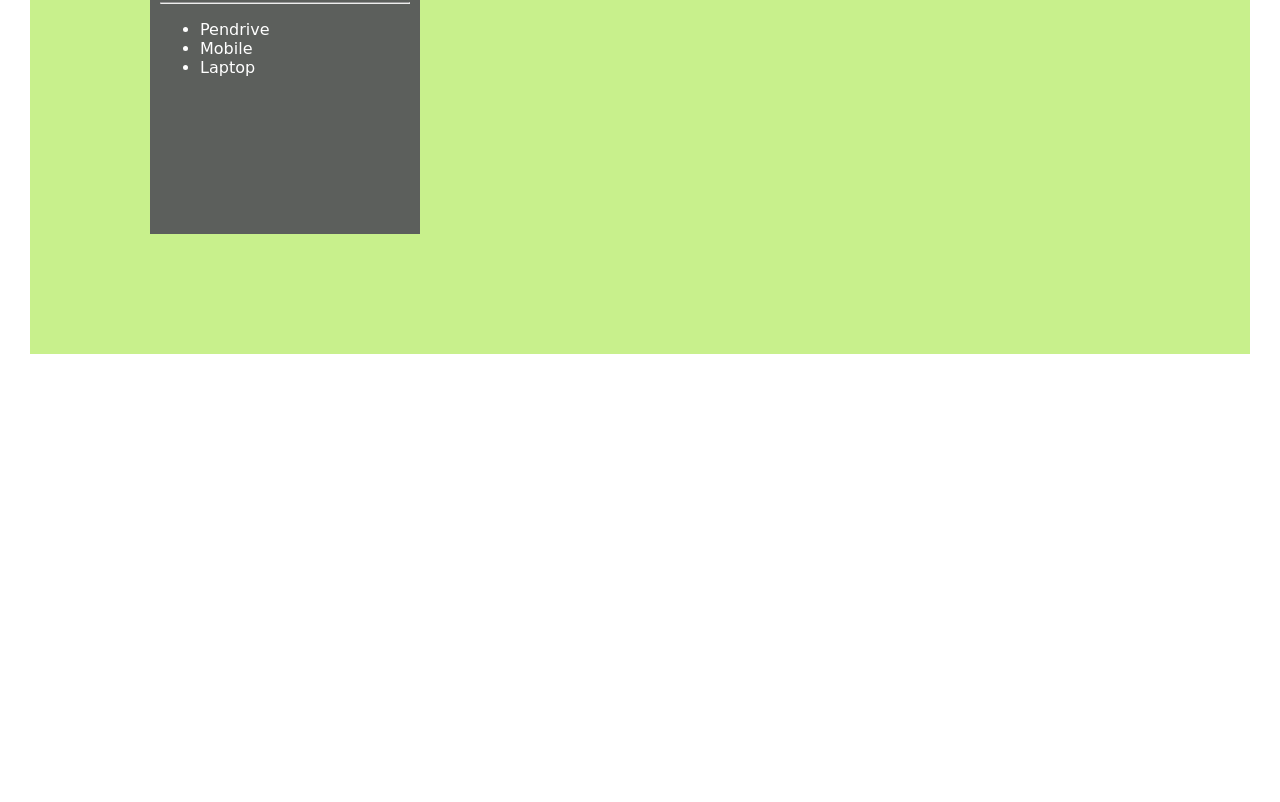
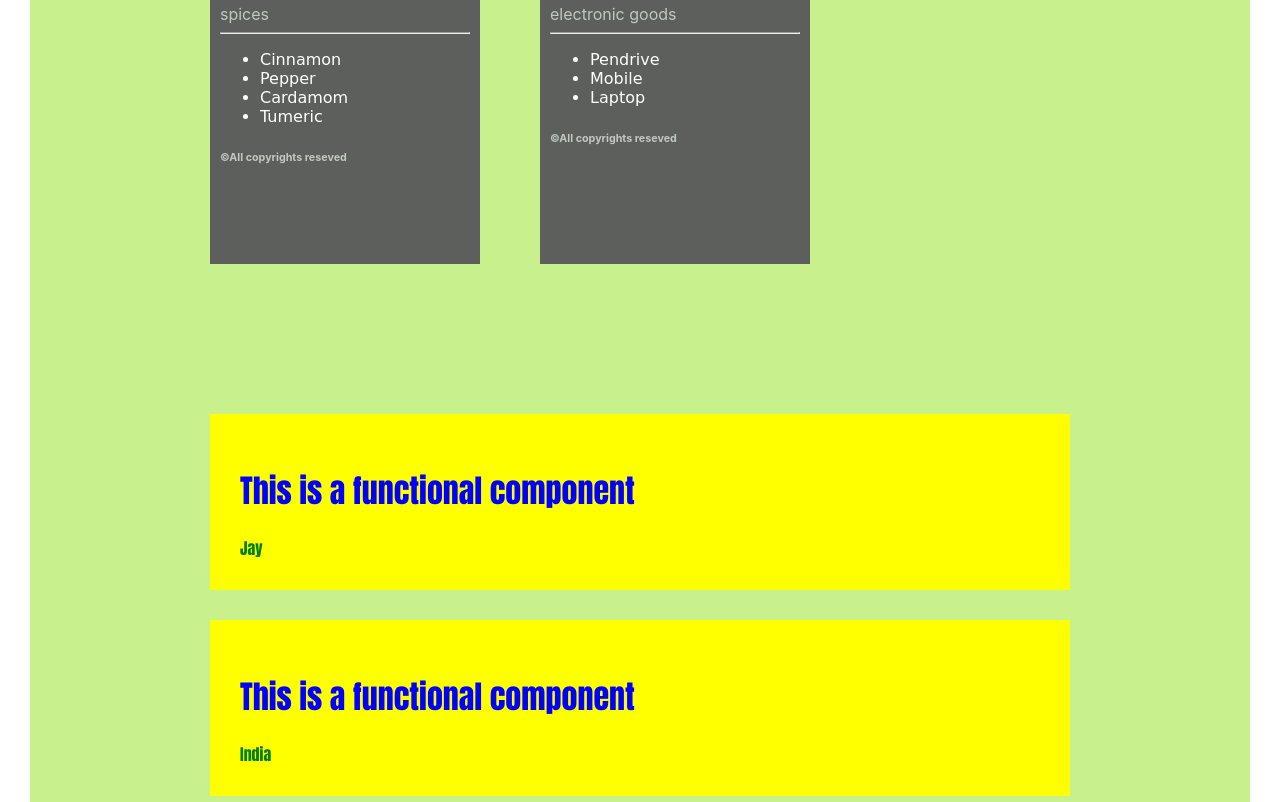
Before and after one commit to vinodh1988/react-js-techwave, a React (Create React App) app: page / in a window 1280 px wide. Shown: the part 718-1520 px from the top of the page. Before the commit the page ends 1102 px from the top, so only its background shows below. Built offline with nearby package versions, Linux system fonts and the light colour scheme.

Commit message:
functional-component

```diff
--- a/src/App.js
+++ b/src/App.js
@@ -2,6 +2,7 @@
 import './App.css';
 import React,{createRef} from 'react';
 import Box from './Components/Box'
+import { Func, Func2 } from './Components/Func';
 
 class App extends React.Component
 {
@@ -25,14 +26,19 @@ class App extends React.Component
 
      addItem(){
        let temp= this.item.current.value;
+       console.log(temp ,'printed')
+       if(temp==="")
+         alert("please fill something")
+        else{
        let type=Number(this.type.current.value);
        console.log(temp,type)
        this.state.items[type].push(temp);
        console.log(this.state.items);
        this.setState(this.state);
+        }
      }
      render(){
-
+          let mystyle={overflow:"hidden"}
          return(
            <div>
               <h1>React First Component is running</h1>
@@ -46,11 +52,18 @@ class App extends React.Component
                 </select>
                 <button onClick={this.addItem}>add Item</button>
               </div>
+              <div style={mystyle}>
               {
               this.state.titles.map(
-                (x,index)=><Box key={x} title={x} items={this.state.items[index]}></Box>
+                (x,index)=>
+                <Box key={x} title={x} items={this.state.items[index]}><h6>&copy;All copyrights reseved</h6></Box>
               )
               }
+              </div>
+              <div style={mystyle}>
+              <Func name="Jay"></Func>
+              <Func2 name="India"></Func2>
+              </div>
            </div>
          )
      }
--- a/src/Components/Box.js
+++ b/src/Components/Box.js
@@ -12,6 +12,7 @@ class Box extends React.Component{
             <ul>
                 {this.props.items.map(x=><li key={x} style={temp}>{x}</li>)}
             </ul>
+            {this.props.children}
         </div>
         );
     }
--- /dev/null
+++ b/src/Components/Func.js
@@ -0,0 +1,21 @@
+import React from 'react';
+
+//Variation 1
+export const Func =(props)=>{
+    return(
+   <div className="fun">
+       <h1>This is a functional component</h1>
+       {props.name}
+   </div>
+    );
+}
+
+//variation2
+export const Func2 =({name})=>{
+    return(
+    <div className="fun">
+        <h1>This is a functional component</h1>
+        {name}
+    </div>
+    );
+ }
--- a/src/Components/styles/box.css
+++ b/src/Components/styles/box.css
@@ -7,3 +7,11 @@
     margin: 30px;
     padding: 10px;
 }
+
+.fun{
+    padding: 30px;
+    margin: 30px;
+    background-color: yellow;
+    color: green;
+    font-family: Impact, Haettenschweiler, 'Arial Narrow Bold', sans-serif;
+}
```
